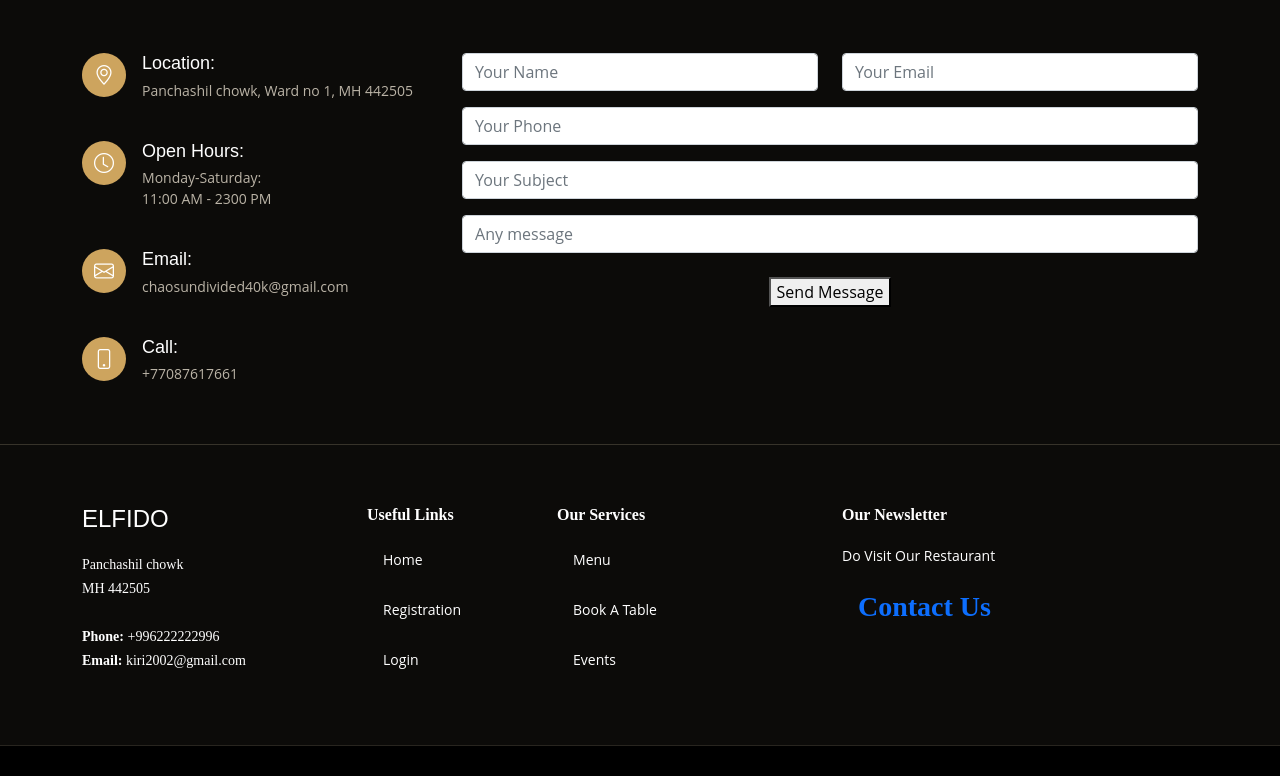
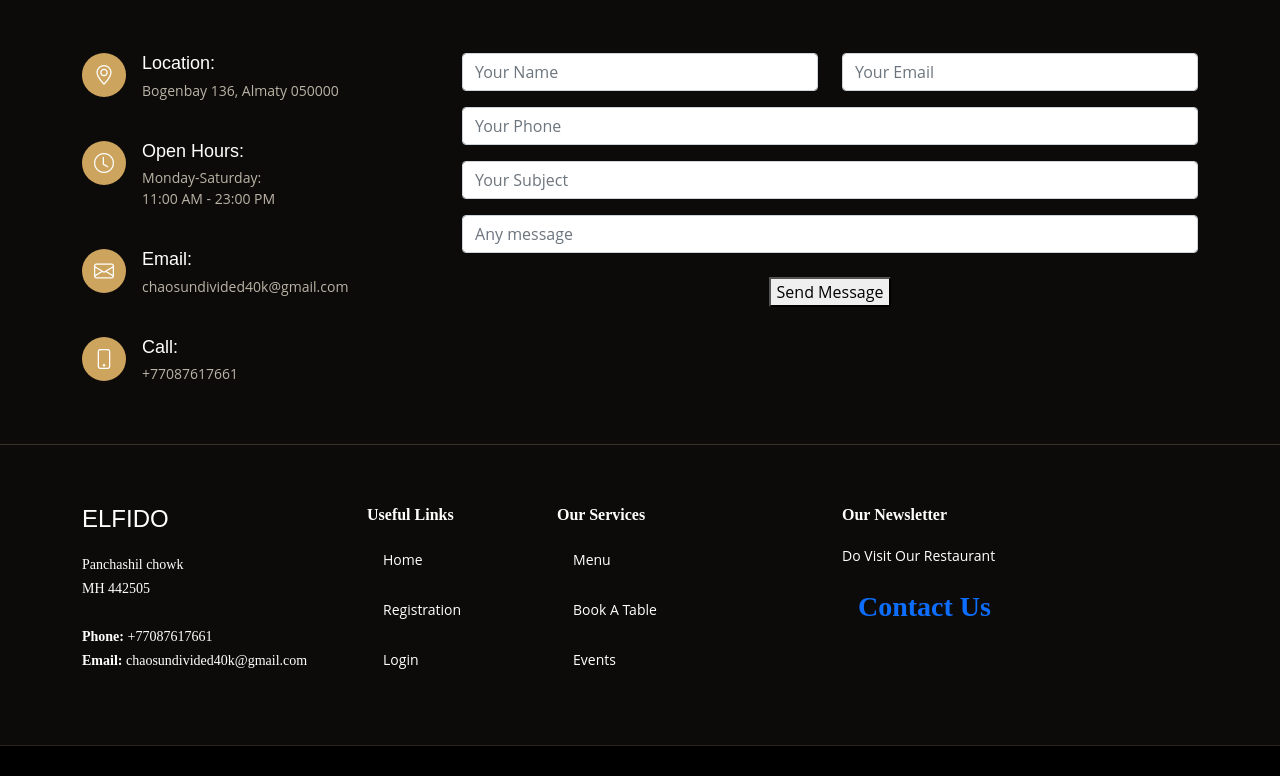
Before and after one commit to HiggsBoson8/Django_Restaurant_Project, a Django app: page /contact/ in a window 1280 px wide. Shown: the part 684-1460 px from the top of the page. Run offline with Django 4.2, Linux system fonts and the light colour scheme; some libraries are stand-ins or nearby versions.

Commit message:
Django_Restaurant_Project

```diff
--- a/templates/base.html
+++ b/templates/base.html
@@ -37,8 +37,8 @@
     <div class="container d-flex justify-content-center justify-content-md-between">
 
       <div class="contact-info d-flex align-items-center">
-        <i class="bi bi-phone d-flex align-items-center"><span>+996222222596</span></i>
-        <i class="bi bi-clock d-flex align-items-center ms-4"><span> Bishkek/Razzakova32</span></i>
+        <i class="bi bi-phone d-flex align-items-center"><span>+77087617661</span></i>
+        <i class="bi bi-clock d-flex align-items-center ms-4"><span> Almaty/Bogenbay136</span></i>
       </div>
       <div>
         {% if user.is_authenticated %}
@@ -113,8 +113,8 @@
               <p>
                Panchashil chowk <br>
                 MH 442505<br><br>
-                <strong>Phone:</strong> +996222222996<br>
-                <strong>Email:</strong> kiri2002@gmail.com<br>
+                <strong>Phone:</strong> +77087617661<br>
+                <strong>Email:</strong> chaosundivided40k@gmail.com<br>
               </p>
 
             </div>
--- a/templates/contact.html
+++ b/templates/contact.html
@@ -21,7 +21,7 @@
                 <div class="address">
                   <i class="bi bi-geo-alt"></i>
                   <h4>Location:</h4>
-                  <p>Panchashil chowk, Ward no 1, MH 442505</p>
+                  <p>Bogenbay 136, Almaty 050000</p>
                 </div>
 
                 <div class="open-hours">
@@ -29,7 +29,7 @@
                   <h4>Open Hours:</h4>
                   <p>
                     Monday-Saturday:<br>
-                    11:00 AM - 2300 PM
+                    11:00 AM - 23:00 PM
                   </p>
                 </div>
 
```
